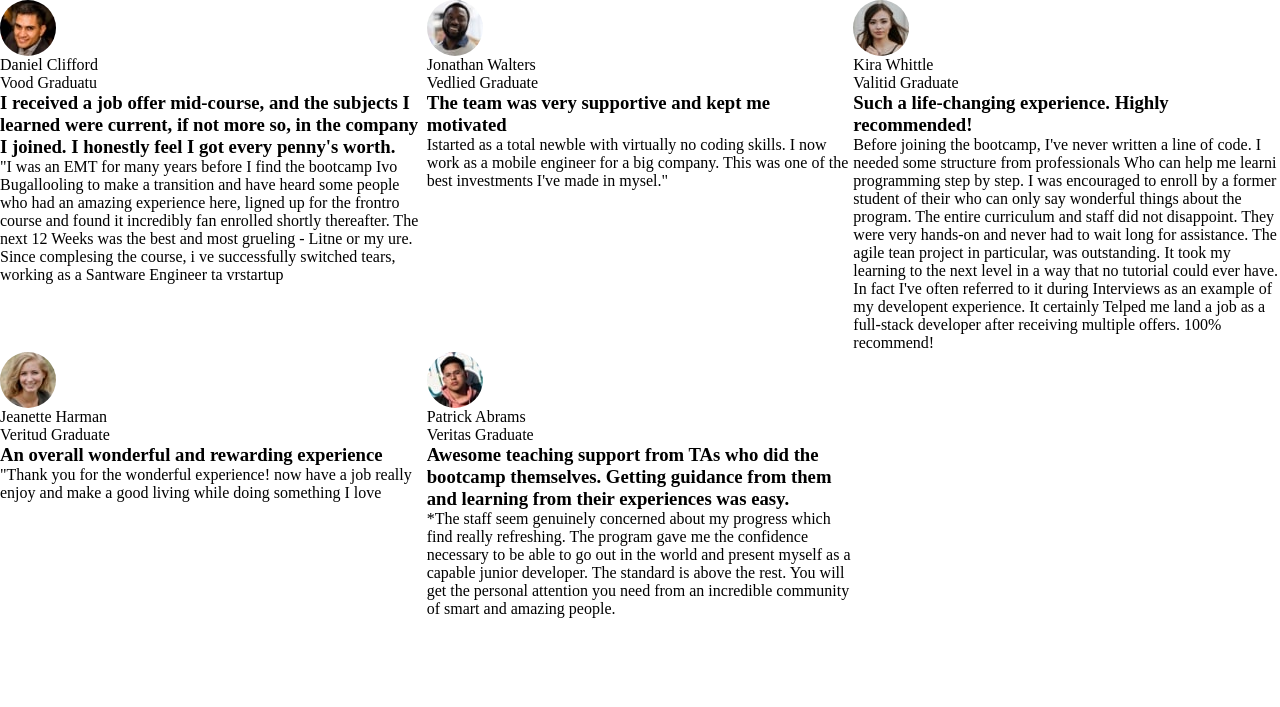
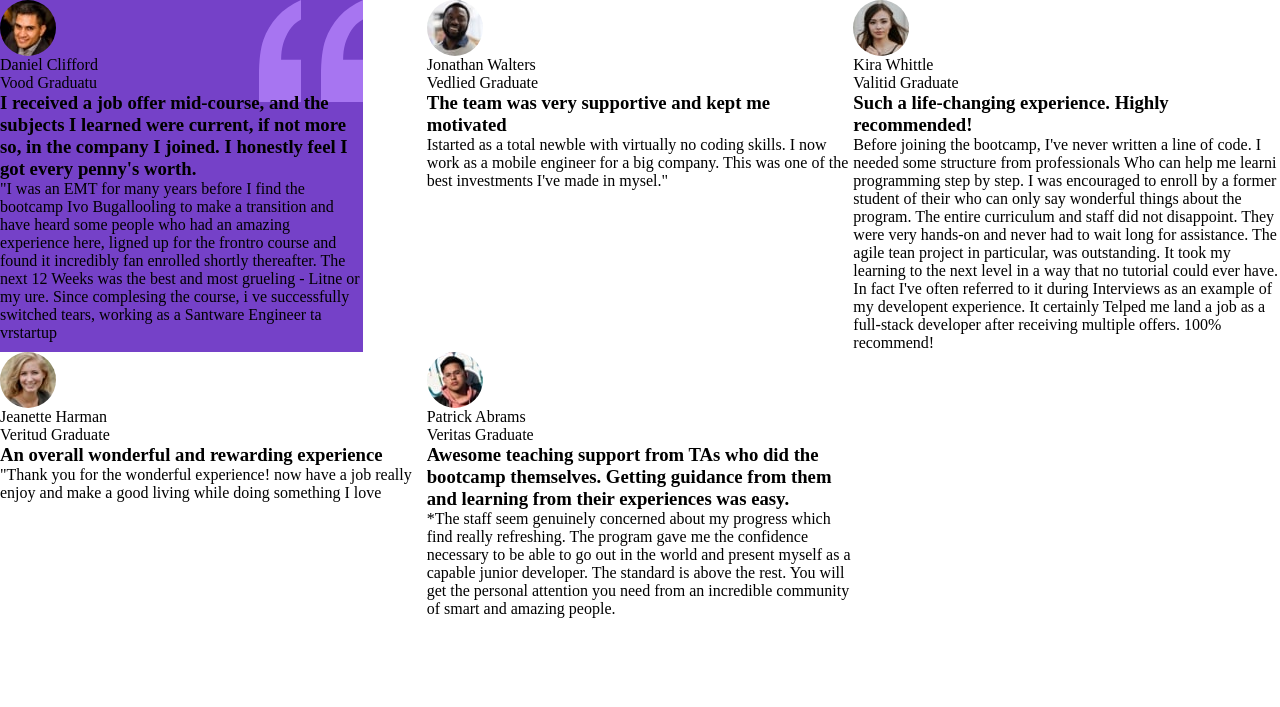
Before and after one commit to halaibrahim867/Testimonials-grid-section, a plain HTML site: page index.html in a window 1280 px wide. Drawn offline with Linux system fonts and the light colour scheme.

Commit message:
Add grid

```diff
--- a/css/style.css
+++ b/css/style.css
@@ -11,3 +11,10 @@
     display: flex;
     border-radius: 50%;
 }
+.testimonial .test-daniel{
+    background: url(../images/bg-pattern-quotation.svg),
+    rgb(117, 65, 200);
+    background-repeat: no-repeat;
+    background-position:top right;
+    margin-inline-end: 4rem;
+}
```
